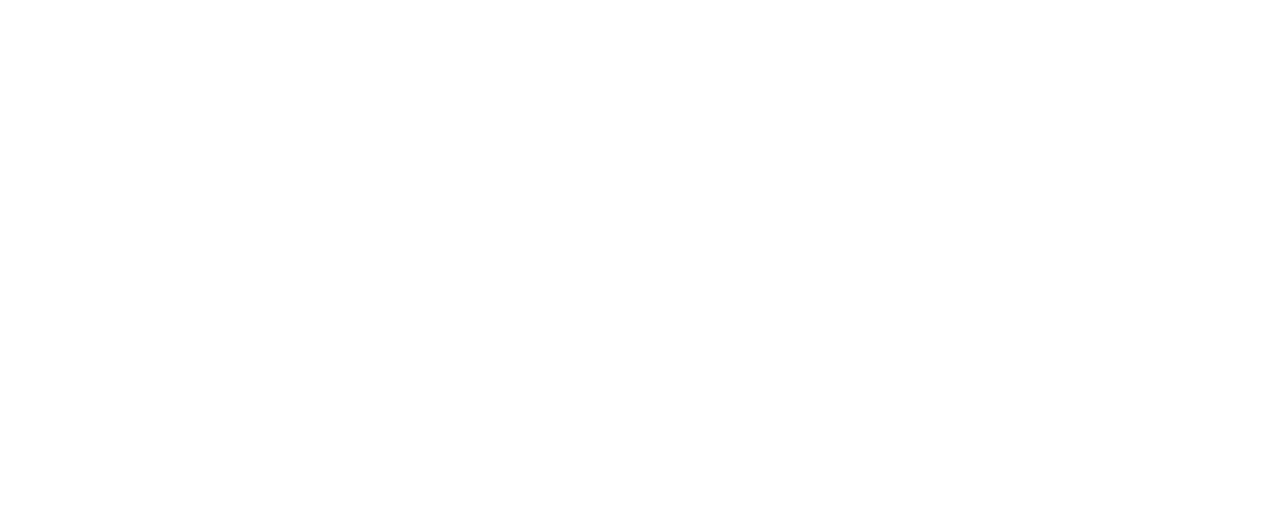
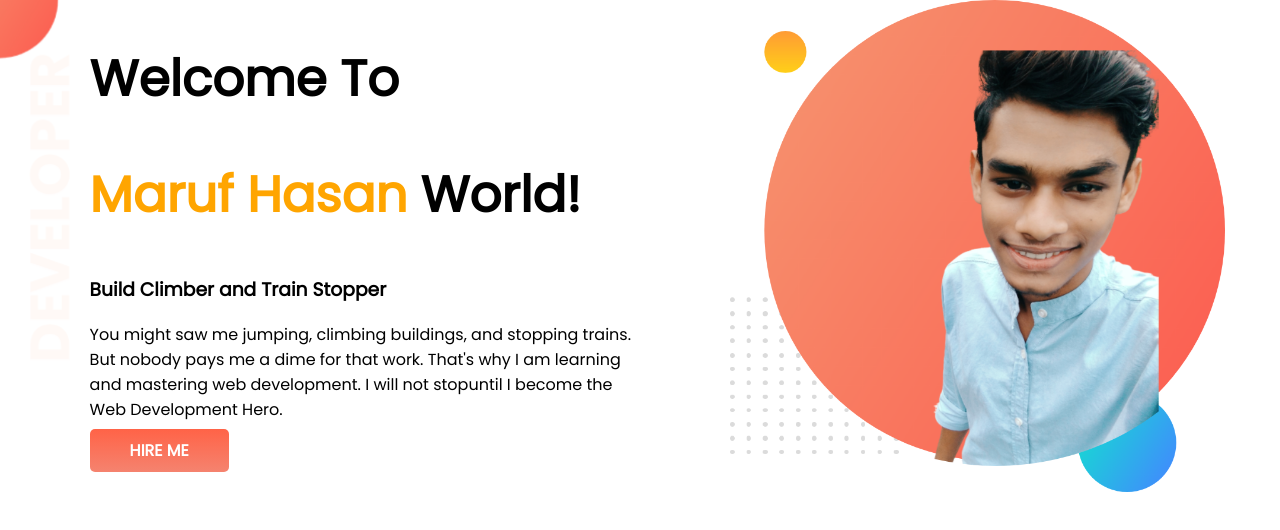
Before and after one commit to MarufhasanAf/developer-portfolio, a plain HTML site: page index.html in a window 1280 px wide. Drawn offline with Linux system fonts and the light colour scheme.

Commit message:
upload-first-code

```diff
--- a/index.html
+++ b/index.html
@@ -1,12 +1,32 @@
 <!DOCTYPE html>
 <html lang="en">
+
 <head>
     <meta charset="UTF-8">
     <meta name="viewport" content="width=device-width, initial-scale=1.0">
     <title>Maruf portfolio</title>
+    <link rel="preconnect" href="https://fonts.googleapis.com">
+    <link rel="preconnect" href="https://fonts.gstatic.com" crossorigin>
+    <link href="https://fonts.googleapis.com/css2?family=Poppins&display=swap" rel="stylesheet">
     <link rel="stylesheet" href="style.css">
 </head>
+
 <body>
+    <section id="top-banner">
+        <div class="half-width">
+            <h1>Welcome To</h1>
+            <h1><span class="orange-color">Maruf Hasan</span> World!</h1>
+            <h3>Build Climber and Train Stopper</h3>
+            <p>You might saw me jumping, climbing buildings, and stopping trains. But nobody pays me a dime for that
+            work. That's why I am learning and mastering web development. I will not stopuntil I become the Web
+            Development Hero.</p>
+            <a class="hire-button" target="_blank" href="https://www.facebook.com/profile.php?id=100047983878917">HIRE ME</a>
+        </div>
+
+        <div class="half-width"> <img src="images/my-use-photo.png" alt="">
+        </div>
+    </section>
 
 </body>
+
 </html>
--- a/style.css
+++ b/style.css
@@ -0,0 +1,33 @@
+body{
+    font-family: 'Poppins', sans-serif;
+    margin:0;
+}
+h1{
+    font-size: 50px;
+}
+.orange-color{
+    color:orange;
+}
+section{
+    display:flex;
+}
+.half-width{
+    width:50%;
+    padding-left:7%;
+}
+.half-width img{
+    width:90%;
+}
+.hire-button{
+    text-decoration:none;
+    background-image: linear-gradient(tomato, rgb(245, 131, 111));
+    color:white;
+    font-weight: 700;
+    padding:10px 40px;
+    border-radius:5px;
+}
+#top-banner{
+    background-image: url("images/top-banner.png");
+    background-repeat: no-repeat;
+
+}
```
Also changed, not shown: images/dream-bg.png (added), images/exp-bg.png (added), images/jhankar.png (added), images/jhankar2.png (added), images/my-bg.png (added), images/my-bg2.png (added), images/my-photo2.png (added), images/my-use-photo.png (added), images/top-banner.png (added), showOff/my-photo2-removebg-preview (1).png (added), showOff/my_photo-removebg-preview.png (added), 7 other files.
